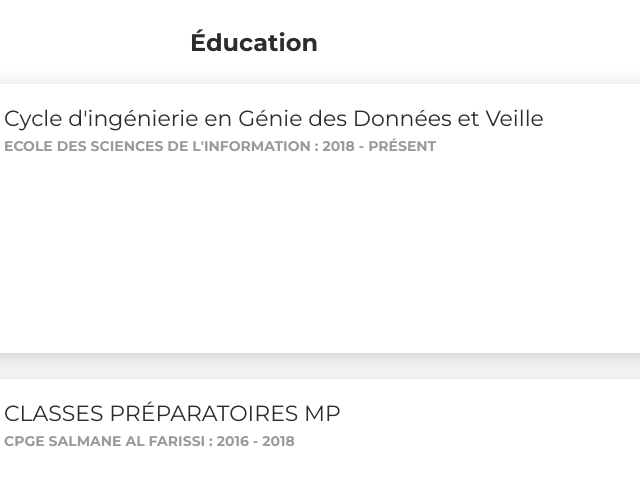
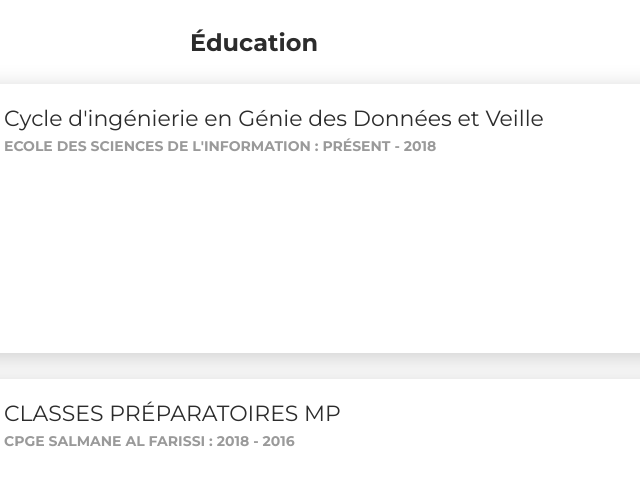
Before and after one commit to Youtir/Youtir.github.io, a plain HTML site: page index.html in a window 1280 px wide. Shown: the part 3000-3502 px from the top of the page, 386-1026 px from the left. Drawn offline with Linux system fonts and the light colour scheme.

Commit message:
Update index.html

```diff
--- a/index.html
+++ b/index.html
@@ -260,7 +260,7 @@
         <div class="col-md-9" data-aos="fade-left" data-aos-offset="50" data-aos-duration="500">
           <div class="card-body">
             <div class="h5">Cycle d'ingénierie en Génie des Données et Veille</div>
-            <p class="category">Ecole des sciences de l'information : 2018 - Présent</p>
+            <p class="category">Ecole des sciences de l'information : Présent - 2018</p>
 
           </div>
         </div>
@@ -274,7 +274,7 @@
         <div class="col-md-9" data-aos="fade-left" data-aos-offset="50" data-aos-duration="500">
           <div class="card-body">
             <div class="h5">CLASSES  PRÉPARATOIRES MP</div>
-            <p class="category">CPGE Salmane Al Farissi : 2016 - 2018</p>
+            <p class="category">CPGE Salmane Al Farissi : 2018 - 2016</p>
 
           </div>
         </div>
```
